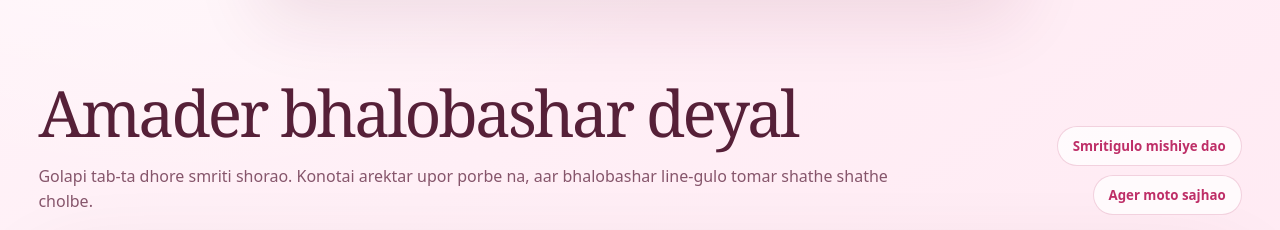
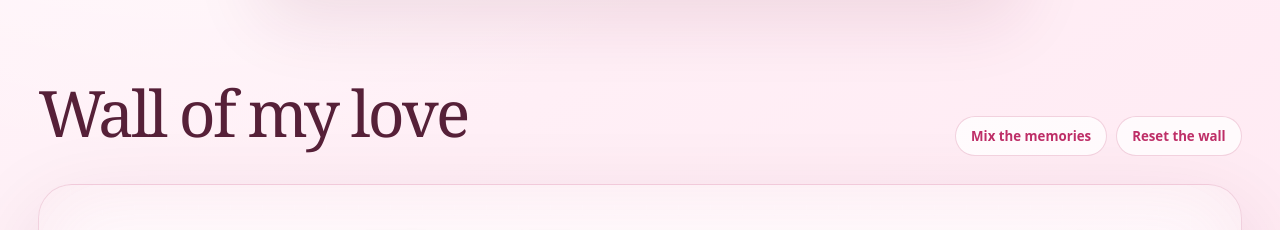
Before and after one commit to sanjitchak/finestclientswebsite, a plain HTML site: page dolon.html in a window 1280 px wide. Shown: the part 1020-1250 px from the top of the page. Drawn offline with Linux system fonts and the light colour scheme.

Commit message:
Refine Dolon memory wall heading

```diff
--- a/dolon.html
+++ b/dolon.html
@@ -441,12 +441,11 @@
   <main id="our-memories" class="wall-section">
     <div class="wall-heading">
       <div>
-        <h2>Amader bhalobashar deyal</h2>
-        <p>Golapi tab-ta dhore smriti shorao. Konotai arektar upor porbe na, aar bhalobashar line-gulo tomar shathe shathe cholbe.</p>
+        <h2>Wall of my love</h2>
       </div>
       <div class="wall-actions" aria-label="Memory wall controls">
-        <button id="shuffle" type="button">Smritigulo mishiye dao</button>
-        <button id="reset" type="button">Ager moto sajhao</button>
+        <button id="shuffle" type="button">Mix the memories</button>
+        <button id="reset" type="button">Reset the wall</button>
       </div>
     </div>
 
```
